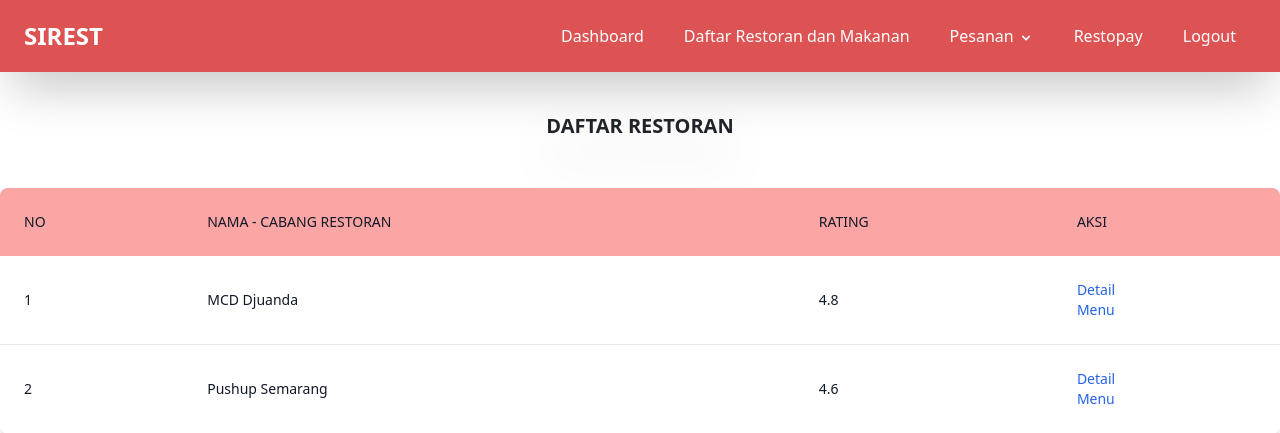
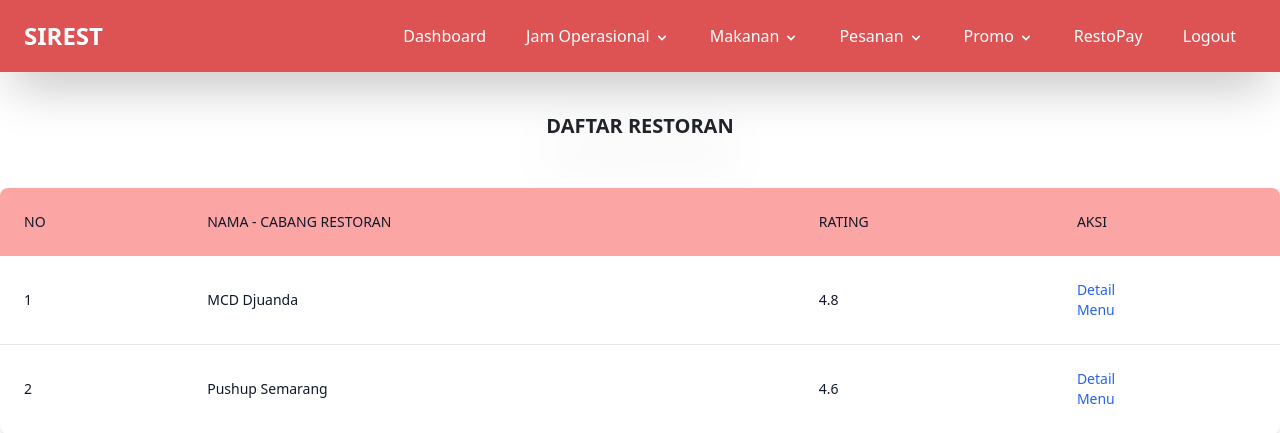
Before and after one commit to SyahrulApr86/SIREST-A07, a Django app: page /trigger3/daftarresto/ in a window 1280 px wide. Shown: the top 433 px of the page. Run offline with Django 4.2, Linux system fonts and the light colour scheme; some libraries are stand-ins or nearby versions.

Commit message:
Trigger 4 (Kak Arvin Done)

```diff
--- a/account/urls.py
+++ b/account/urls.py
@@ -11,4 +11,5 @@ urlpatterns = [
     path('register_pelanggan/', register_pelanggan, name='register_pelanggan'),
     path('register_restoran/', register_restoran, name='register_restoran'),
     path('register_kurir/', register_kurir, name='register_kurir'),
+
 ]
--- a/templates/navbar.html
+++ b/templates/navbar.html
@@ -72,7 +72,7 @@
         <!-- admin end -->
 
         <!-- pelanggan start -->
-        <div class="md:mx-5 my-3 md:my-0  text-center">
+        {% comment %} <div class="md:mx-5 my-3 md:my-0  text-center">
             <a href="" class="hover:text-[#DBC8AC] hover:text-lg duration-500 whitespace-nowrap">Daftar Restoran dan Makanan</a>
         </div>
 
@@ -92,11 +92,11 @@
 
         <div class="md:mx-5 my-3 md:my-0">
             <a href="" class="hover:text-[#DBC8AC] hover:text-lg duration-500">Restopay</a>
-        </div>
+        </div> {% endcomment %}
         <!-- pelanggan end -->
 
         <!-- restoran start -->
-        <!-- <div @click.away="open = false" class="relative" x-data="{ open: false }">
+        <div @click.away="open = false" class="relative" x-data="{ open: false }">
             <button @click="open = !open" class="flex flex-row items-center w-full md:mx-5 my-3 md:my-0 text-left bg-transparent rounded-lg focus:outline-none focus:shadow-outline hover:text-[#DBC8AC] hover:text-lg duration-500 whitespace-nowrap">
                 <span>Jam Operasional</span>
                 <svg fill="currentColor" viewBox="0 0 20 20" :class="{'rotate-180': open, 'rotate-0': !open}" class="inline w-4 h-4 mt-1 ml-1 transition-transform duration-200 transform md:-mt-1"><path fill-rule="evenodd" d="M5.293 7.293a1 1 0 011.414 0L10 10.586l3.293-3.293a1 1 0 111.414 1.414l-4 4a1 1 0 01-1.414 0l-4-4a1 1 0 010-1.414z" clip-rule="evenodd"></path></svg>
@@ -146,7 +146,7 @@
         </div>
         <div class="md:mx-5 my-3 md:my-0">
             <a href="" class="hover:text-[#DBC8AC] hover:text-lg duration-500">RestoPay</a>
-        </div> -->
+        </div>
         <!-- restoran end -->
 
         <!-- kurir start -->
```
